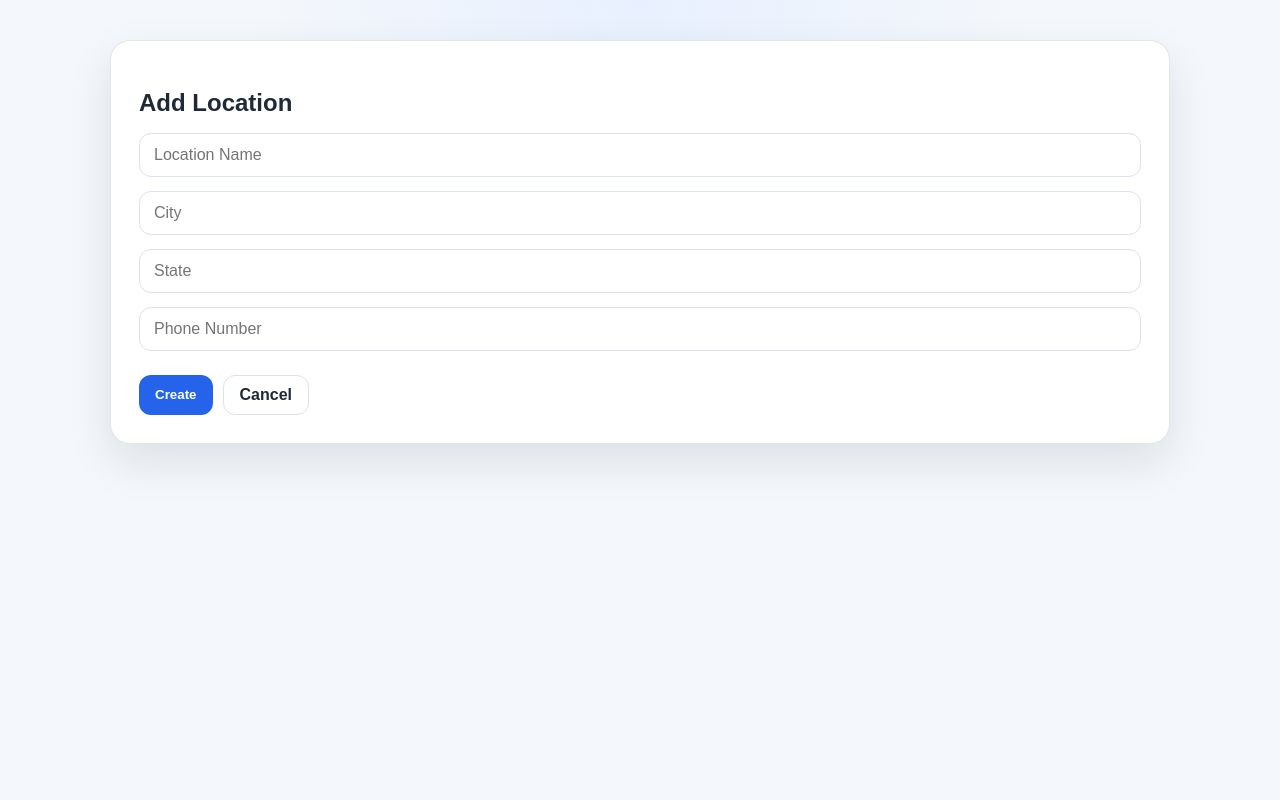
After one commit to arigree/211_FinalProject, a Flask app: page /locations/add in a window 1280 px wide. The commit adds this page. Run offline with Flask 3, Linux system fonts and the light colour scheme.

Commit message:
CRUD for locations

```diff
--- a/app/location/location_controller.py
+++ b/app/location/location_controller.py
@@ -7,6 +7,7 @@ from flask import Blueprint, render_template, request
 
 from .location_exceptions import LocationDataError
 from .location_manager import LocationManager
+from. locations import Location
 
 # Blueprint setup
 location_bp = Blueprint(
@@ -42,6 +43,49 @@ def search():
             error_message=str(error),
         ), 500
 
+@location_bp.route("/locations/add", methods=["GET", "POST"])
+def add_location():
+    from flask import redirect, url_for
+
+    if request.method == "POST":
+        data = {
+            "location_name": request.form["location_name"],
+            "city": request.form["city"],
+            "state": request.form["state"],
+            "phone_number": request.form["phone_number"],
+        }
+
+        LocationManager.create_location(data)
+        return redirect(url_for("location.show_locations"))
+
+    return render_template("location_form.html")
+
+@location_bp.route("/locations/edit/<int:location_id>", methods=["GET", "POST"])
+def edit_location(location_id):
+    from flask import redirect, url_for
+
+    location = Location.query.get_or_404(location_id)
+
+    if request.method == "POST":
+        data = {
+            "location_name": request.form["location_name"],
+            "city": request.form["city"],
+            "state": request.form["state"],
+            "phone_number": request.form["phone_number"],
+        }
+
+        LocationManager.update_location(location_id, data)
+        return redirect(url_for("location.show_locations"))
+
+    return render_template("location_form.html", location=location)
+
+@location_bp.route("/locations/delete/<int:location_id>", methods=["POST"])
+def delete_location_route(location_id):
+    from flask import redirect, url_for
+
+    LocationManager.delete_location(location_id)
+    return redirect(url_for("location.show_locations"))
+
 @location_bp.errorhandler(LocationDataError)
 def handle_location_data_error(error):
     return render_template(
--- a/app/location/static/locations.css
+++ b/app/location/static/locations.css
@@ -185,6 +185,81 @@ tbody tr:last-child td {
     padding: 24px 16px;
 }
 
+/* Primary button (Add, Edit) */
+.btn-primary {
+    display: inline-block;
+    padding: 10px 16px;
+    border-radius: 12px;
+    background: var(--accent);
+    color: white;
+    text-decoration: none;
+    font-weight: 700;
+    border: none;
+    cursor: pointer;
+}
+
+.btn-primary:hover {
+    background: var(--accent-dark);
+}
+
+/* Danger button (Delete) */
+.btn-danger {
+    padding: 10px 16px;
+    border-radius: 12px;
+    border: none;
+    background: #dc2626;
+    color: white;
+    font-weight: 700;
+    cursor: pointer;
+}
+
+.btn-danger:hover {
+    background: #b91c1c;
+}
+
+/* Secondary button (Cancel/back) */
+.btn-secondary {
+    padding: 10px 16px;
+    border-radius: 12px;
+    border: 1px solid var(--line);
+    background: white;
+    color: var(--text);
+    font-weight: 600;
+    text-decoration: none;
+}
+
+.btn-secondary:hover {
+    background: #f8fafc;
+}
+
+/* Form layout */
+.form-grid {
+    display: flex;
+    flex-direction: column;
+    gap: 14px;
+}
+
+/* Inputs styled like search bar */
+.form-input {
+    padding: 12px 14px;
+    border: 1px solid var(--line);
+    border-radius: 12px;
+    font-size: 1rem;
+    outline: none;
+}
+
+.form-input:focus {
+    border-color: var(--accent);
+    box-shadow: 0 0 0 3px rgba(37, 99, 235, 0.12);
+}
+
+/* Buttons row */
+.form-actions {
+    display: flex;
+    gap: 10px;
+    margin-top: 10px;
+}
+
 /*Responsivness*/
 @media (max-width: 700px) {
     .page {
--- /dev/null
+++ b/app/location/templates/location_form.html
@@ -0,0 +1,54 @@
+<!DOCTYPE html>
+<html lang="en">
+<head>
+    <meta charset="UTF-8">
+    <meta name="viewport" content="width=device-width, initial-scale=1.0">
+    <title>Locations</title>
+    <link rel="stylesheet" href="{{ url_for('location.static', filename='locations.css') }}">
+</head>
+<body>
+<main class="page">
+    <section class="card">
+
+        <h2 style="margin-bottom: 16px;">
+            {{ "Edit Location" if location else "Add Location" }}
+        </h2>
+
+        <form method="POST" class="form-grid">
+
+            <input name="location_name"
+                   placeholder="Location Name"
+                   value="{{ location.location_name if location else '' }}"
+                   class="form-input">
+
+            <input name="city"
+                   placeholder="City"
+                   value="{{ location.city if location else '' }}"
+                   class="form-input">
+
+            <input name="state"
+                   placeholder="State"
+                   value="{{ location.state if location else '' }}"
+                   class="form-input">
+
+            <input name="phone_number"
+                   placeholder="Phone Number"
+                   value="{{ location.phone_number if location else '' }}"
+                   class="form-input">
+
+            <div class="form-actions">
+                <button type="submit" class="btn-primary">
+                    {{ "Update" if location else "Create" }}
+                </button>
+
+                <a href="{{ url_for('location.show_locations') }}"
+                   class="btn-secondary">
+                    Cancel
+                </a>
+            </div>
+
+        </form>
+    </section>
+</main>
+</body>
+</html>
```
Also changed, not shown: app/location/location_manager.py (+48 -4 lines), app/location/templates/locations.html (+8 -0 lines), car_rental.db.
